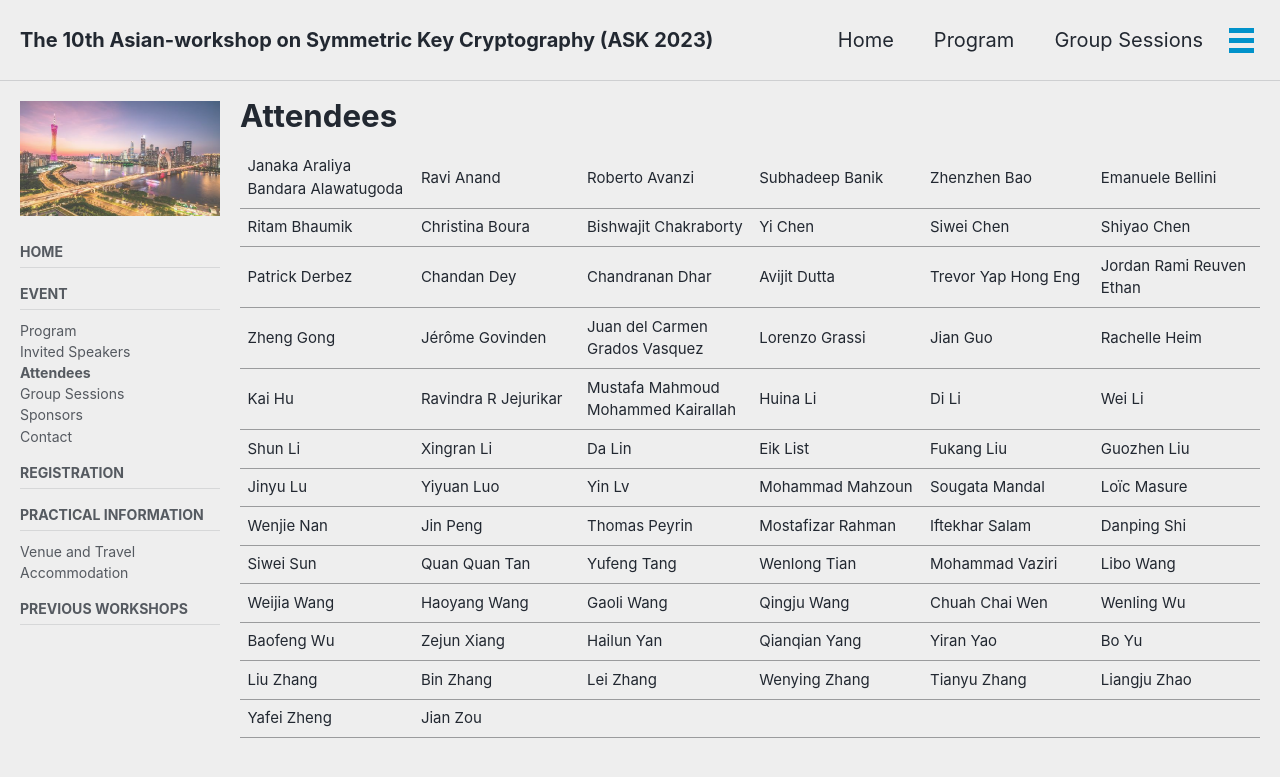
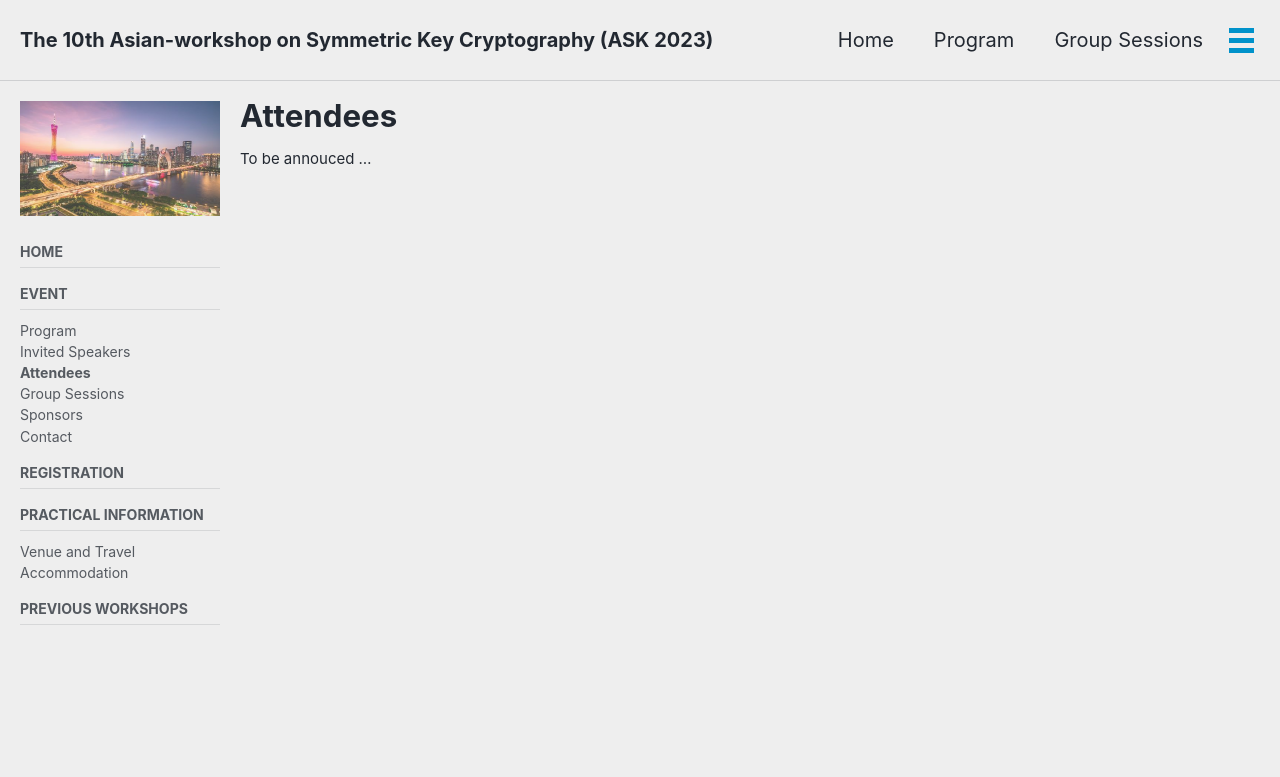
Before and after one commit to cryptanalysisbench/SATbench, a Jekyll site: the page built from attendees.md, in a window 1280 px wide and 900 px high. Shown: the top 777 px of the window. Built offline with Jekyll 4.4.1, drawn with Linux system fonts in a browser that asks for light colours; cached includes are drawn as plain includes; nearby versions of some CDN libraries; our own code applies the rules of GitHub Pages for plain Markdown files.

Commit message:
Update attendees.md

```diff
--- a/attendees.md
+++ b/attendees.md
@@ -10,18 +10,5 @@ sidebar:
 ---
 
 # Attendees
-
-<style> table td { width: 200px; } </style>
-| Janaka Araliya Bandara Alawatugoda | Ravi Anand | Roberto Avanzi | Subhadeep Banik | Zhenzhen Bao | Emanuele Bellini |
-| Ritam Bhaumik | Christina Boura | Bishwajit Chakraborty | Yi Chen | Siwei Chen | Shiyao Chen |
-| Patrick Derbez | Chandan Dey | Chandranan Dhar | Avijit Dutta | Trevor Yap Hong Eng | Jordan Rami Reuven Ethan |
-| Zheng Gong | Jérôme Govinden | Juan del Carmen Grados Vasquez | Lorenzo Grassi | Jian Guo | Rachelle Heim |
-| Kai Hu | Ravindra R Jejurikar | Mustafa Mahmoud Mohammed Kairallah | Huina Li | Di Li | Wei Li |
-| Shun Li | Xingran Li | Da Lin | Eik List | Fukang Liu | Guozhen Liu |
-| Jinyu Lu | Yiyuan Luo | Yin Lv | Mohammad Mahzoun | Sougata Mandal | Loïc Masure |
-| Wenjie Nan | Jin Peng | Thomas Peyrin | Mostafizar Rahman | Iftekhar Salam | Danping Shi |
-| Siwei Sun | Quan Quan Tan | Yufeng Tang | Wenlong Tian | Mohammad Vaziri | Libo Wang |
-| Weijia Wang | Haoyang Wang | Gaoli Wang | Qingju Wang | Chuah Chai Wen | Wenling Wu |
-| Baofeng Wu | Zejun Xiang | Hailun Yan | Qianqian Yang | Yiran Yao | Bo Yu |
-| Liu Zhang | Bin Zhang | Lei Zhang | Wenying Zhang | Tianyu Zhang | Liangju Zhao |
-| Yafei Zheng | Jian Zou |   |   |   |   |
+To be annouced ...
+<!-- <style> table td { width: 200px; } </style> -->
```
